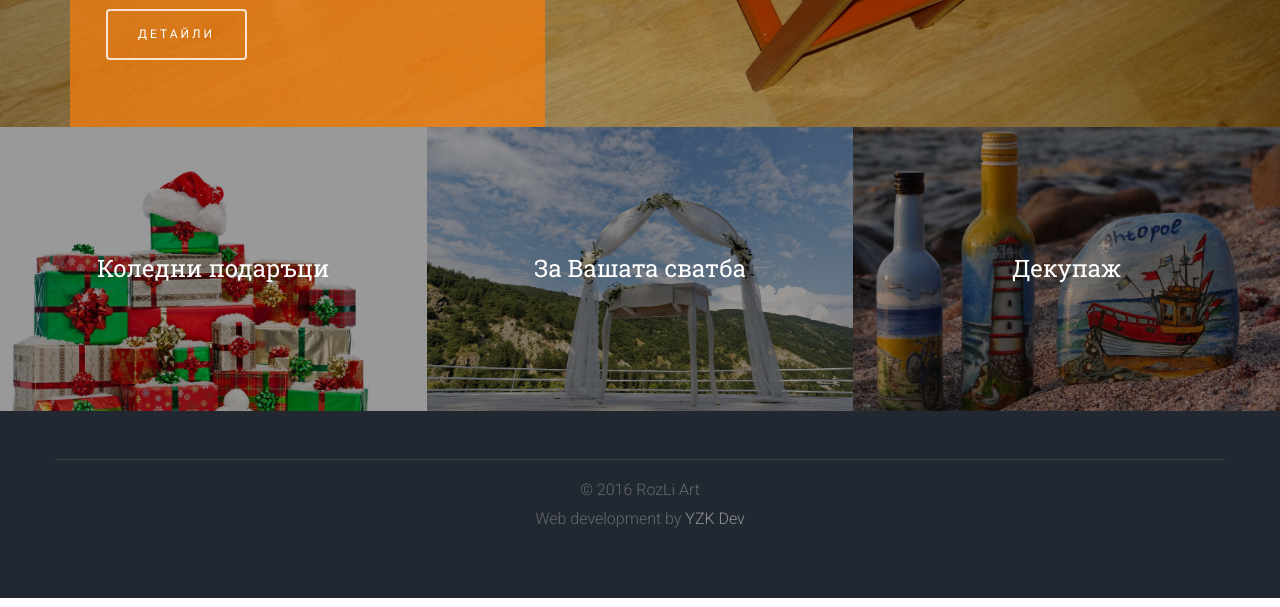
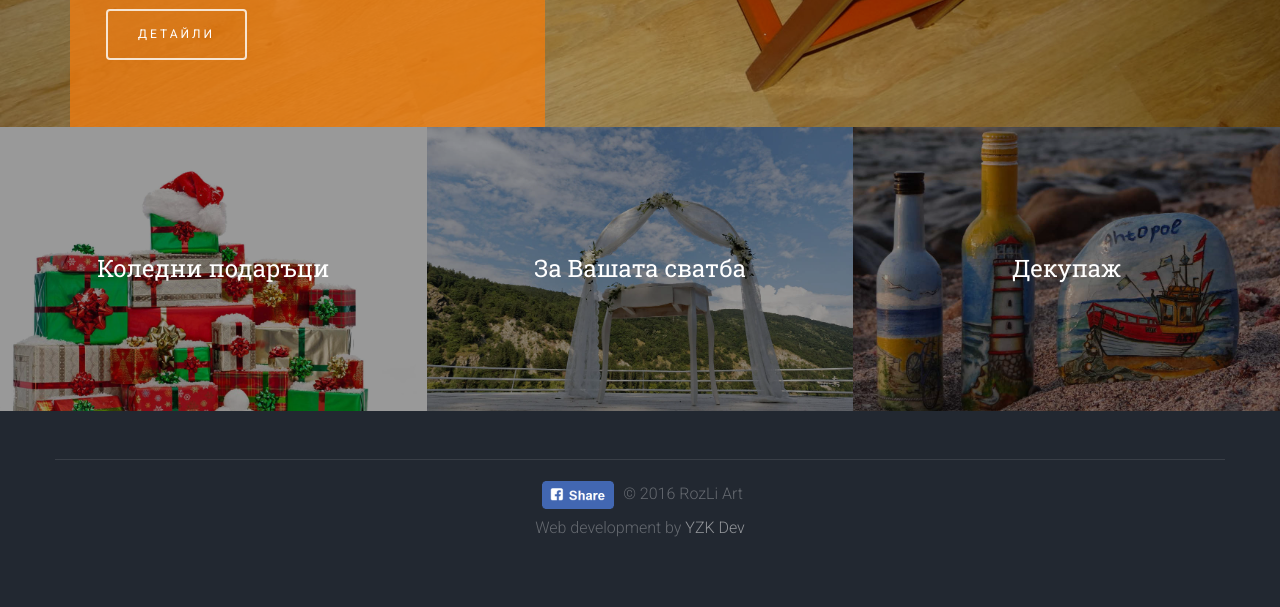
Before and after one commit to rozli/rla, a website: page app/index.html in a window 1280 px wide. Shown: the part 673-1280 px from the top of the page. Drawn offline with nearby package versions, Linux system fonts and the light colour scheme; files that its build step writes are made by us from their sources; files whose address does not match are found by name.

Commit message:
FB share button in footer on category pages, hidden on product pages

```diff
--- a/app/index.html
+++ b/app/index.html
@@ -154,7 +154,16 @@
                   <a href="#"><i class="icon-youtube"></i></a>
                 </p>-->
 
-                <p>&copy; {{$root.texts.year}} RozLi Art<br/>Web development by <a href="https://bg.linkedin.com/in/yavork">YZK Dev</a></p>
+                <p> <a ng-show="showFbShare"
+                  socialshare
+                  socialshare-provider="facebook"
+                  socialshare-via="217179975399213"
+                  socialshare-type="feed"
+                  socialshare-description="RozLiArt.com - Ръчно украсени кошници, бутилки, чаши и детски столчета. Декупаж и дребни подаръци."
+                  socialshare-url="https://www.rozliart.com"
+                  socialshare-media="https://rozliart.com/images/s_decoupage_1.jpg"
+                  href="#"><img style="margin: 5px;" width="13%" height="13%" src="../../../images/fb_share.png" alt="Share on FB"></a>
+                         &copy; {{$root.texts.year}} RozLi Art<br/>Web development by <a href="https://bg.linkedin.com/in/yavork">YZK Dev</a></p>
               </div>
             </div>
           </div>
--- a/app/js/controllers/home-controller.js
+++ b/app/js/controllers/home-controller.js
@@ -45,6 +45,9 @@
 
         $rootScope.$on('$routeChangeSuccess', function () {
 
+            console.log($location.path().length === 1);
+            console.log($location.path());
+
             // remove divs generated by the jquery.ez-plus plugin
             $('#goblen-zoomContainer').remove();
             $('#antfarm-zoomContainer').remove();
@@ -75,6 +78,7 @@
             $scope.inBottles = $location.path().indexOf('decoupage/bottles') > 0;
             $scope.inChamp = $location.path().indexOf('weddings/champagne') > 0;
             $scope.inBaskets = $location.path().indexOf('weddings/baskets') > 0;
+            $scope.showFbShare = $location.path().length < 11;
 
             // Activate bootstrap tooltips
             $(document).ready(function () {
```
